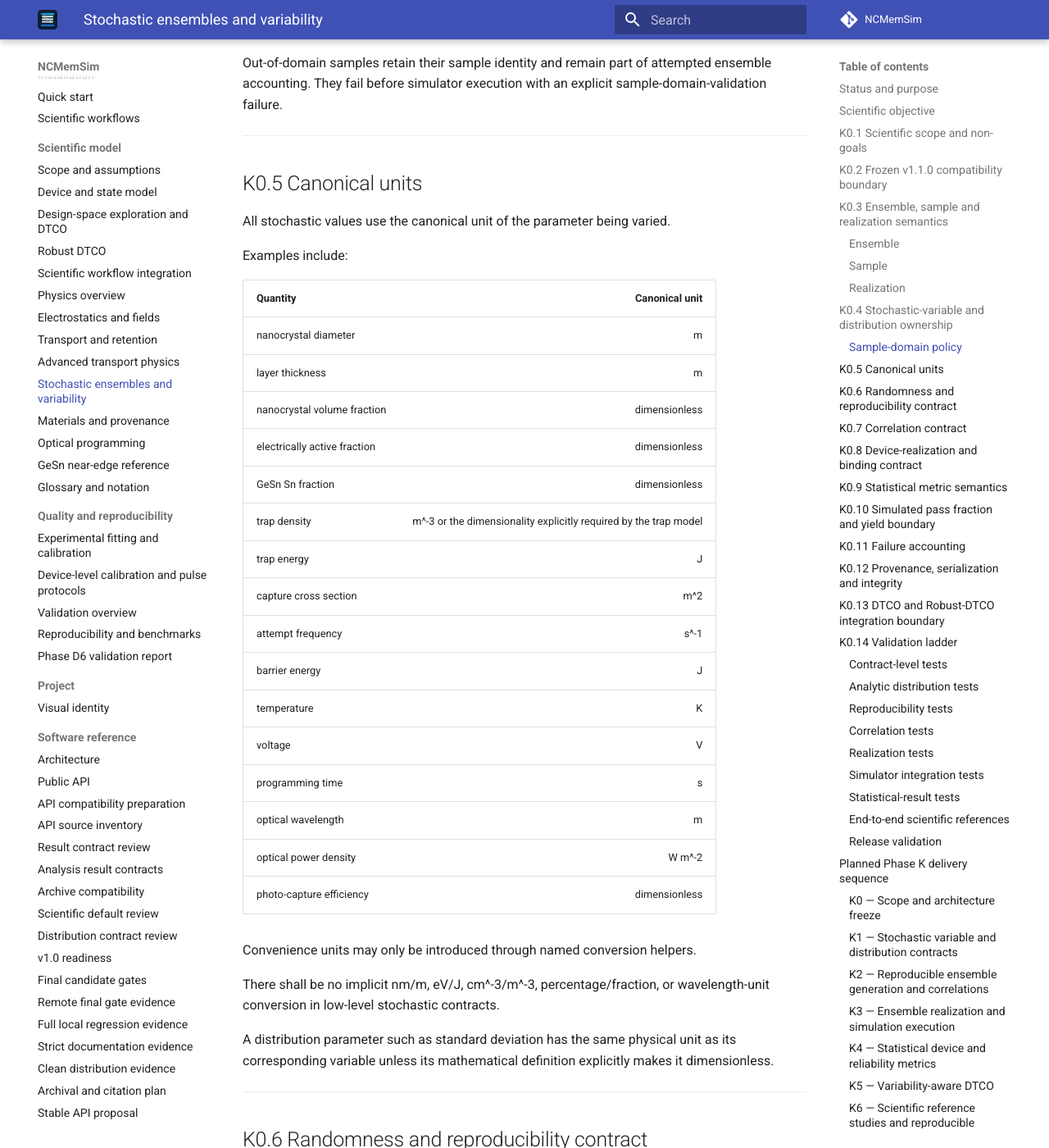
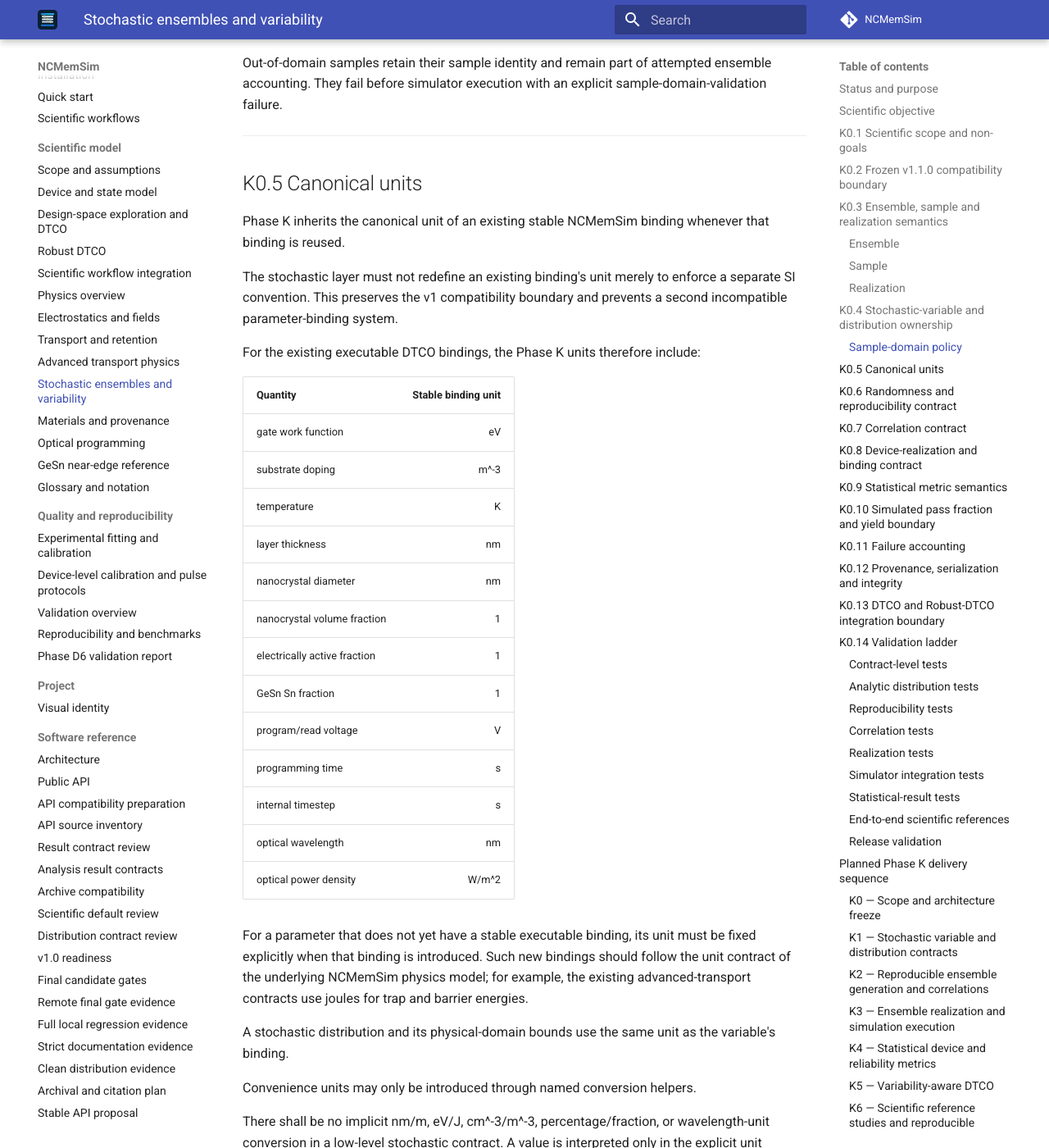
Before and after one commit to ocojocaru/NCMemSim, an MkDocs documentation site: the page built from docs/stochastic_ensembles.md, in a window 1280 px wide and 1400 px high, scrolled down 6455 px. Shown: the whole window at 82% size. Built offline with MkDocs 1.6.1 and Material for MkDocs 9.7.7, drawn with Linux system fonts in a browser that asks for light colours; comment, search, counter and statistics services are not loaded; some of the changed text lies outside the part shown.

Commit message:
Align Phase K units with stable binding contracts

```diff
--- a/docs/stochastic_ensembles.md
+++ b/docs/stochastic_ensembles.md
@@ -223,34 +223,50 @@ sample-domain-validation failure.
 
 ## K0.5 Canonical units
 
-All stochastic values use the canonical unit of the parameter being varied.
+Phase K inherits the canonical unit of an existing stable NCMemSim binding
+whenever that binding is reused.
 
-Examples include:
+The stochastic layer must not redefine an existing binding's unit merely to
+enforce a separate SI convention. This preserves the v1 compatibility
+boundary and prevents a second incompatible parameter-binding system.
 
-| Quantity | Canonical unit |
+For the existing executable DTCO bindings, the Phase K units therefore include:
+
+| Quantity | Stable binding unit |
 |---|---:|
-| nanocrystal diameter | m |
-| layer thickness | m |
-| nanocrystal volume fraction | dimensionless |
-| electrically active fraction | dimensionless |
-| GeSn Sn fraction | dimensionless |
-| trap density | m^-3 or the dimensionality explicitly required by the trap model |
-| trap energy | J |
-| capture cross section | m^2 |
-| attempt frequency | s^-1 |
-| barrier energy | J |
+| gate work function | eV |
+| substrate doping | m^-3 |
 | temperature | K |
-| voltage | V |
+| layer thickness | nm |
+| nanocrystal diameter | nm |
+| nanocrystal volume fraction | 1 |
+| electrically active fraction | 1 |
+| GeSn Sn fraction | 1 |
+| program/read voltage | V |
 | programming time | s |
-| optical wavelength | m |
-| optical power density | W m^-2 |
-| photo-capture efficiency | dimensionless |
+| internal timestep | s |
+| optical wavelength | nm |
+| optical power density | W/m^2 |
+
+For a parameter that does not yet have a stable executable binding, its unit
+must be fixed explicitly when that binding is introduced. Such new bindings
+should follow the unit contract of the underlying NCMemSim physics model; for
+example, the existing advanced-transport contracts use joules for trap and
+barrier energies.
+
+A stochastic distribution and its physical-domain bounds use the same unit as
+the variable's binding.
 
 Convenience units may only be introduced through named conversion helpers.
 
-There shall be no implicit nm/m, eV/J, cm^-3/m^-3, percentage/fraction, or wavelength-unit conversion in low-level stochastic contracts.
+There shall be no implicit nm/m, eV/J, cm^-3/m^-3, percentage/fraction, or
+wavelength-unit conversion in a low-level stochastic contract. A value is
+interpreted only in the explicit unit recorded by its binding and stochastic
+variable definition.
 
-A distribution parameter such as standard deviation has the same physical unit as its corresponding variable unless its mathematical definition explicitly makes it dimensionless.
+A distribution parameter such as arithmetic standard deviation has the same
+physical unit as its corresponding variable unless its mathematical definition
+explicitly makes it dimensionless.
 
 ---
 
```
